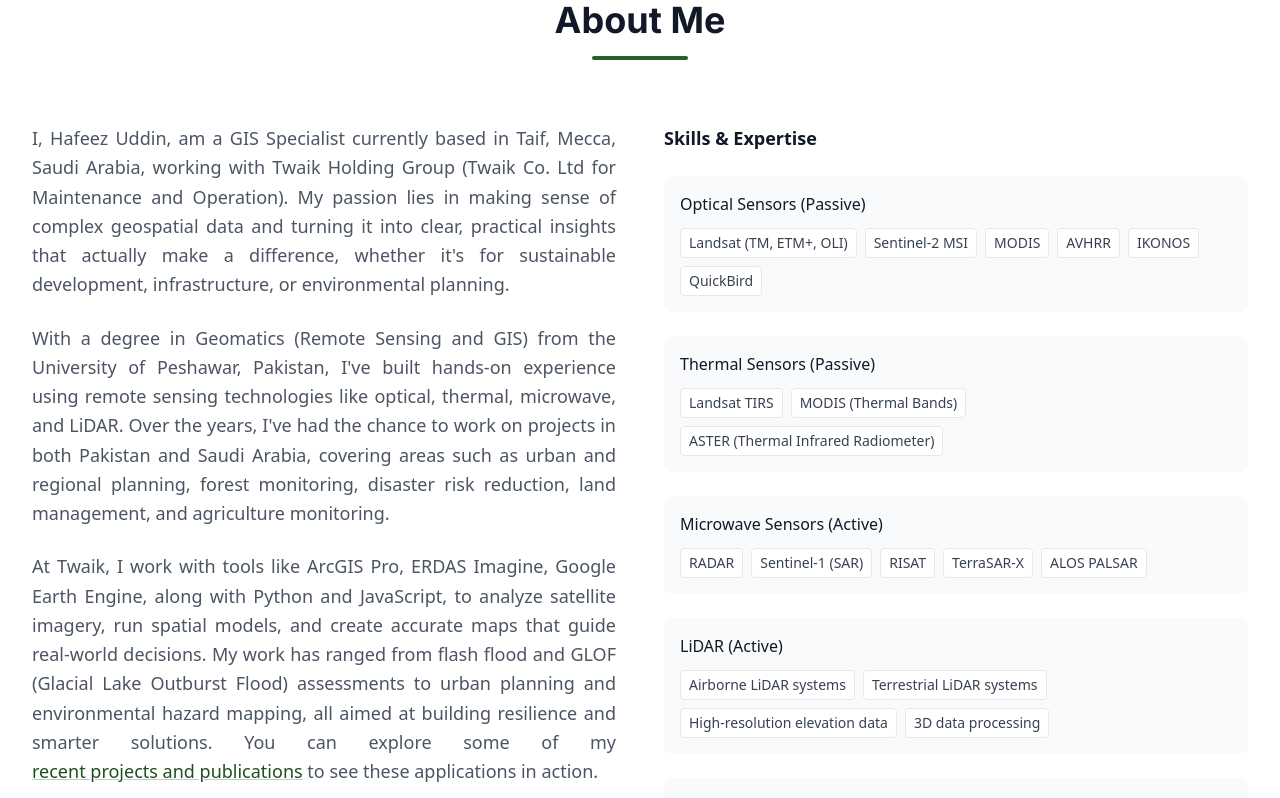
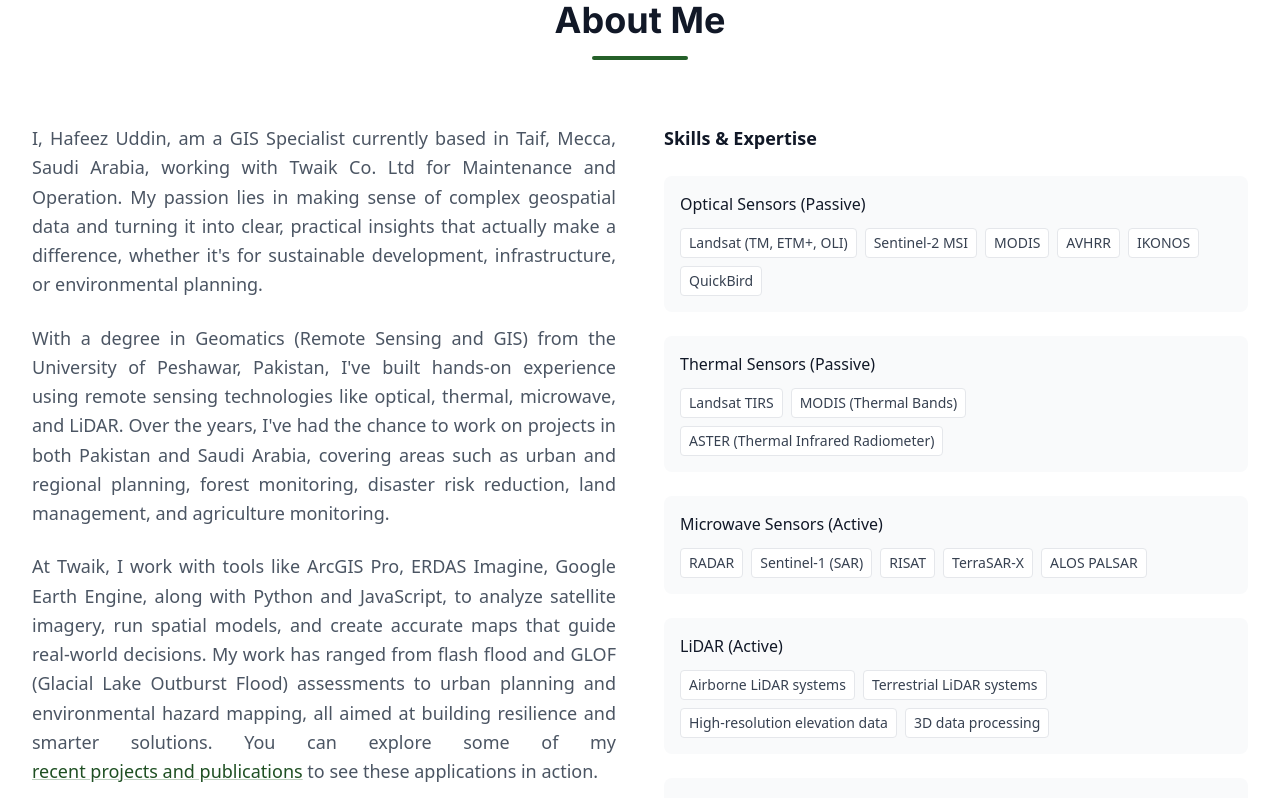
Before and after one commit to faizan-ahmad5/professional-portfolio, a Next.js app: page / in a window 1280 px wide. Shown: the part 880-1678 px from the top of the page. Built offline with nearby package versions, Linux system fonts and the light colour scheme; no server answers.

Commit message:
UPDATE: Changed company name from 'TWAIK Holding Group' to 'Twaik Co. Ltd for Maintenance and Operation' across all files

```diff
--- a/src/app/layout.tsx
+++ b/src/app/layout.tsx
@@ -38,7 +38,7 @@ export const metadata: Metadata = {
     "Urban Planning GIS",
     "Environmental Assessment",
     "Disaster Risk Reduction",
-    "Twaik Holding Group",
+    "Twaik Co. Ltd for Maintenance and Operation",
     "University of Peshawar",
     "Taif Saudi Arabia",
     "Mecca Saudi Arabia",
@@ -188,8 +188,7 @@ export default function RootLayout({
                 },
                 "worksFor": {
                   "@type": "Organization",
-                  "name": "Twaik Holding Group",
-                  "description": "Twaik Co. Ltd for Maintenance and Operation"
+                  "name": "Twaik Co. Ltd for Maintenance and Operation"
                 },
                 "alumniOf": {
                   "@type": "EducationalOrganization",
--- a/src/components/About.tsx
+++ b/src/components/About.tsx
@@ -54,7 +54,7 @@ export default function About() {
           >
             <div className="prose prose-lg dark:prose-invert max-w-none w-full">
               <p className="text-gray-600 dark:text-gray-300 leading-relaxed break-words text-justify">
-              I, Hafeez Uddin, am a GIS Specialist currently based in Taif, Mecca, Saudi Arabia, working with Twaik Holding Group (Twaik Co. Ltd for Maintenance and Operation). My passion lies in making sense of complex geospatial data and turning it into clear, practical insights that actually make a difference, whether it&apos;s for sustainable development, infrastructure, or environmental planning.
+              I, Hafeez Uddin, am a GIS Specialist currently based in Taif, Mecca, Saudi Arabia, working with Twaik Co. Ltd for Maintenance and Operation. My passion lies in making sense of complex geospatial data and turning it into clear, practical insights that actually make a difference, whether it&apos;s for sustainable development, infrastructure, or environmental planning.
               </p>
               <p className="text-gray-600 dark:text-gray-300 leading-relaxed break-words text-justify">
                 With a degree in Geomatics (Remote Sensing and GIS) from the University of Peshawar, Pakistan, I&apos;ve built hands-on experience using remote sensing technologies like optical, thermal, microwave, and LiDAR. Over the years, I&apos;ve had the chance to work on projects in both Pakistan and Saudi Arabia, covering areas such as urban and regional planning, forest monitoring, disaster risk reduction, land management, and agriculture monitoring.
--- a/src/data/experience.json
+++ b/src/data/experience.json
@@ -2,7 +2,7 @@
   {
     "id": "twaik-holding",
     "title": "GIS Specialist",
-    "company": "TWAIK Holding Group\n(Twaik Co. Ltd for Maintenance and Operation)",
+    "company": "Twaik Co. Ltd for Maintenance and Operation",
     "location": "Taif, Mecca, Saudi Arabia",
     "period": "July 2025 – Current",
     "type": "Full-time",
```
Also changed, not shown: 1 other file (tests, documents, lock files or other folders).
